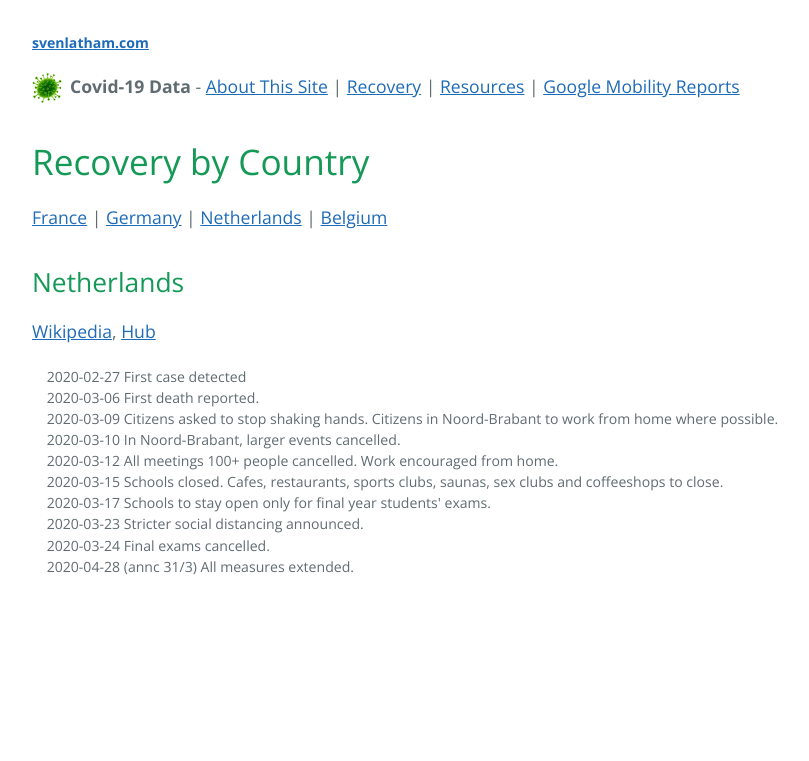
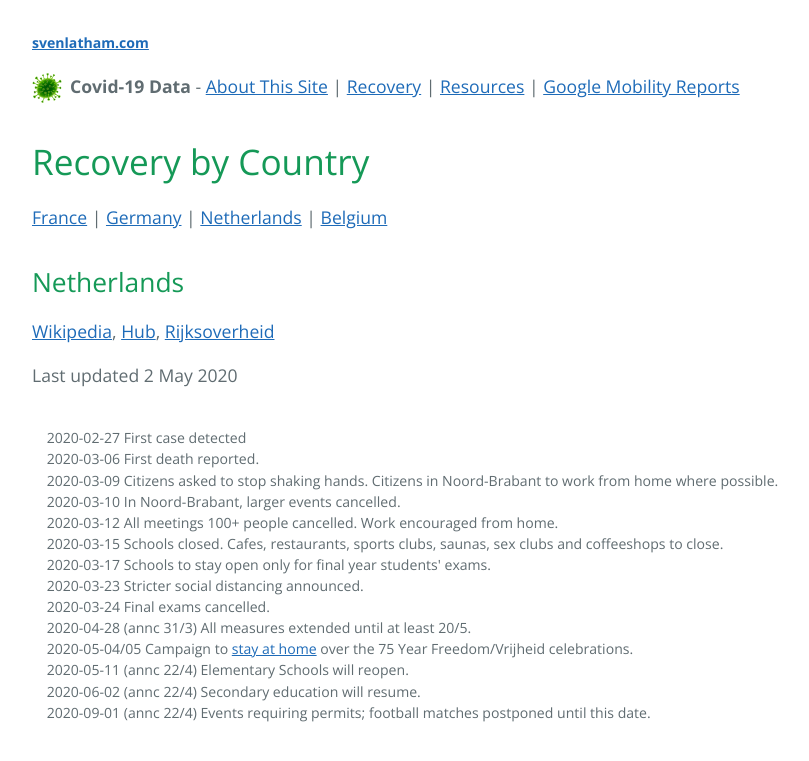
Before and after one commit to svenlatham/svenlatham-website, a Jekyll site: the page built from covid19/recovery/NLD.html, in a window 1280 px wide. Shown: the top 761 px of the page, without its empty margins (192-1001 px from the left). Built offline with Jekyll 4.4.1, drawn with Linux system fonts in a browser that asks for light colours.

Commit message:
Updated each country

```diff
--- a/covid19/recovery/FRA.html
+++ b/covid19/recovery/FRA.html
@@ -11,6 +12,7 @@ layout: default
 <a href="https://www.arcgis.com/apps/opsdashboard/index.html#/5e09dff7cb434fb194e22261689e2887">Hub</a>,
 <a href="https://www.gouvernement.fr/info-coronavirus/carte-et-donnees">Gouv.fr data</a>
 
+<p>Last updated 2 May 2020</p>
 
 <div class="timeline">
     2020-03-12 Announcement that schools would close from 16/3
--- a/covid19/recovery/NLD.html
+++ b/covid19/recovery/NLD.html
@@ -1,5 +1,6 @@
 ---
 layout: default
+title: Covid-19 Response in the Netherlands
 ---
 
 {% include covid-menu.html %}
@@ -8,7 +9,10 @@ layout: default
 
 <h2>Netherlands</h2>
 <a href="https://en.wikipedia.org/wiki/2020_coronavirus_pandemic_in_the_Netherlands">Wikipedia</a>,
-<a href="https://www.arcgis.com/apps/opsdashboard/index.html#/cfc2084c995c40e7ae72254029bf6251">Hub</a>
+<a href="https://www.arcgis.com/apps/opsdashboard/index.html#/cfc2084c995c40e7ae72254029bf6251">Hub</a>,
+<a href="https://www.rijksoverheid.nl/onderwerpen/coronavirus-covid-19">Rijksoverheid</a>
+
+<p>Last updated 2 May 2020</p>
 
 <div class="timeline">
     2020-02-27 First case detected
@@ -20,5 +24,9 @@ layout: default
     2020-03-17 Schools to stay open only for final year students' exams.
     2020-03-23 Stricter social distancing announced.
     2020-03-24 Final exams cancelled.
-    2020-04-28 (annc 31/3) All measures extended.
+    2020-04-28 (annc 31/3) All measures extended until at least 20/5.
+    2020-05-04/05 Campaign to <a href="https://www.4en5mei.nl/nieuws/nieuwsbericht/369">stay at home</a> over the 75 Year Freedom/Vrijheid celebrations.
+    2020-05-11 (annc 22/4) Elementary Schools will reopen.
+    2020-06-02 (annc 22/4) Secondary education will resume.
+    2020-09-01 (annc 22/4) Events requiring permits; football matches postponed until this date.
 </div>
```
Also changed, not shown: other parts of covid19/recovery/FRA.html (+1 -0 lines), covid19/recovery/BEL.html (+5 -6 lines), covid19/recovery/DEU.html (+5 -2 lines).
